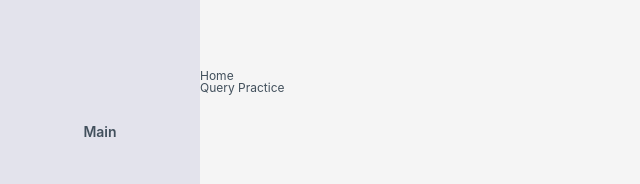
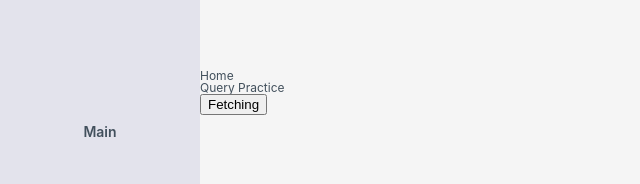
Before and after one commit to DosImpact/blockCrawl_frontend, a React (Create React App) app: page / in a window 1280 px wide. Shown: the top 184 px of the page, without its empty margins (0-640 px from the left). Built offline with nearby package versions, Linux system fonts and the light colour scheme.

Commit message:
useLazyQuery

```diff
--- a/src/components/Crwal/NurlTag.js
+++ b/src/components/Crwal/NurlTag.js
@@ -15,7 +15,7 @@ const N_URL_TAG = gql`
 `;
 
 export default () => {
-  const [getNurlTag, { loading, error, data }] = useLazyQuery(N_URL_TAG);
+  const [getNurlTag, { loading, data }] = useLazyQuery(N_URL_TAG);
   const urlsInput = useInput();
   const tagInput = useInput();
   const submitBtn = async () => {
--- a/src/routes/Home.js
+++ b/src/routes/Home.js
@@ -2,7 +2,7 @@ import React from "react";
 import { NurlTag } from "../components/Crwal";
 
 import gql from "graphql-tag";
-import { useQuery } from "@apollo/react-hooks";
+import { useQuery, useLazyQuery } from "@apollo/react-hooks";
 
 const HELLO_2 = gql`
   query {
@@ -16,15 +16,30 @@ const HELLO_3 = gql`
   }
 `;
 
+const HELLO_4 = gql`
+  query hello($id: Int!, $name: String!, $info: [String!]!) {
+    hello4(id: $id, name: $name, info: $info)
+  }
+`;
+
 const QueryPractice = () => {
-  const { loading, error, data } = useQuery(HELLO_3, {
-    variables: { id: 777 },
-  });
+  const [getHello, { loading, data }] = useLazyQuery(HELLO_4);
+  const handleClick = () => {
+    console.log("handleClick Event");
+    getHello({
+      variables: {
+        id: 777,
+        name: "DOSimpact",
+        info: ["im handsome", "eat kimchi"],
+      },
+    });
+  };
   return (
     <>
       <h2>Query Practice</h2>
       {loading && "Loading..."}
       {data && JSON.stringify(data)}
+      <button onClick={handleClick}>Fetching</button>
     </>
   );
 };
```
Also changed, not shown: 1 other file (tests, documents, lock files or other folders).
